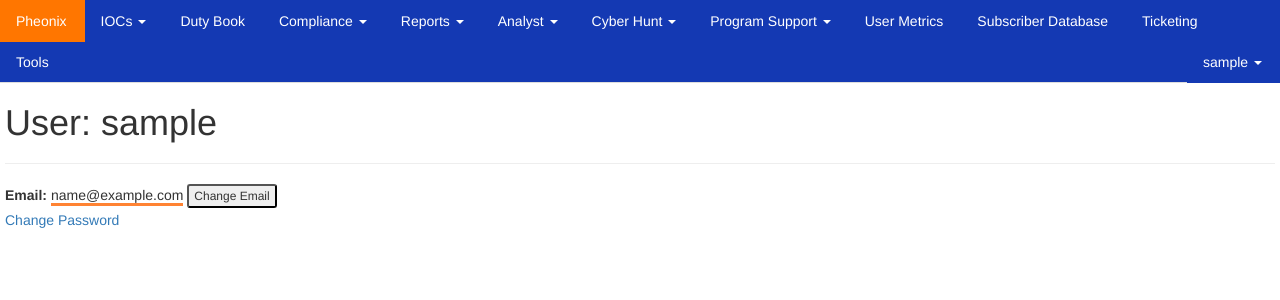
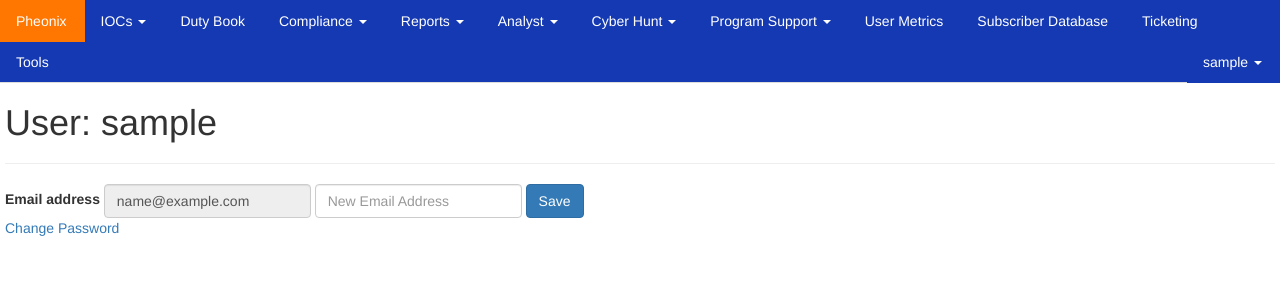
Before and after one commit to dgrbrady/ArcanistsBlog, a Flask app: page /profile in a window 1280 px wide. Shown: the top 300 px of the page. Run offline with Flask 2, Linux system fonts and the light colour scheme; the visitor is signed in with stand-in values (Sample User, id 1); data comes from the database, SQL or seed files in the repository; both versions use the stored data as it was after the commit; some libraries are stand-ins or nearby versions.

Commit message:
Cleaned up user profile email display. Moved changing user's email from JS to python with additional route in auth bp

```diff
--- a/app/main/views.py
+++ b/app/main/views.py
@@ -39,9 +39,4 @@ def dashboard():
 @main.bp.route('/profile', methods=['GET', 'POST'])
 @login_required
 def profile():
-    email_form = ChangeEmailForm()
-    if email_form.validate_on_submit():
-        current_user.set_email(email=email_form.new_email.data)
-        db.session.add(current_user)
-        db.session.commit()
-    return render_template('profile.html', user=current_user, email=current_user.email, form=email_form)
+    return render_template('profile.html', user=current_user, email=current_user.email)
--- a/app/static/js/profile.js
+++ b/app/static/js/profile.js
@@ -5,8 +5,8 @@
 let emailForm = document.getElementById('email-form');
 let emailButton = document.getElementById('change-email-button');
 
-emailForm.style.display = 'none';
+/* emailForm.style.display = 'none';
 
 emailButton.addEventListener('click', function() {
     emailForm.style.display = 'inline';
-})
+})*/
--- a/app/templates/profile.html
+++ b/app/templates/profile.html
@@ -1,5 +1,4 @@
 {% extends "base.html" %}
-{% import "bootstrap/wtf.html" as wtf %}
 
 {% block head %}
 {{ super() }}
@@ -9,14 +8,17 @@
 {% block page_content %}
     <h1>User: {{ user.username }}</h1>
     <hr>
-    <div class="email">
-        <label for="current-email">Email: </label>
-        <p>{{ user.email }}</p>
-        <button type="button" id="change-email-button" class="btn-xs">Change Email</button>
-        <div id="email-form">
-            {{ wtf.quick_form(form) }}
+    <form action="{{ url_for('auth.change_email') }}" method="POST" class="form-inline" role="form">
+        <div class="form-group mb-2">
+            <label for="current-email">Email address</label>
+            <input type="text" readonly class="form-control" id="current-email" value="{{ user.email }}">
         </div>
-    </div>
+        <div class="form-group mx-sm-3 mb-2">
+            <label for="new-email" class="sr-only">New Email</label>
+            <input type="email" class="form-control" id="new-email" name="new-email" placeholder="New Email Address">
+        </div>
+        <button type="submit" class="btn btn-primary mb-2" value="Save">Save</button>
+    </form>
     <a href="#">Change Password</a>
 
     <script type="text/javascript" src="../static/js/profile.js">
```
Also changed, not shown: app/auth/views.py (+15 -2 lines), data-dev.sqlite.
